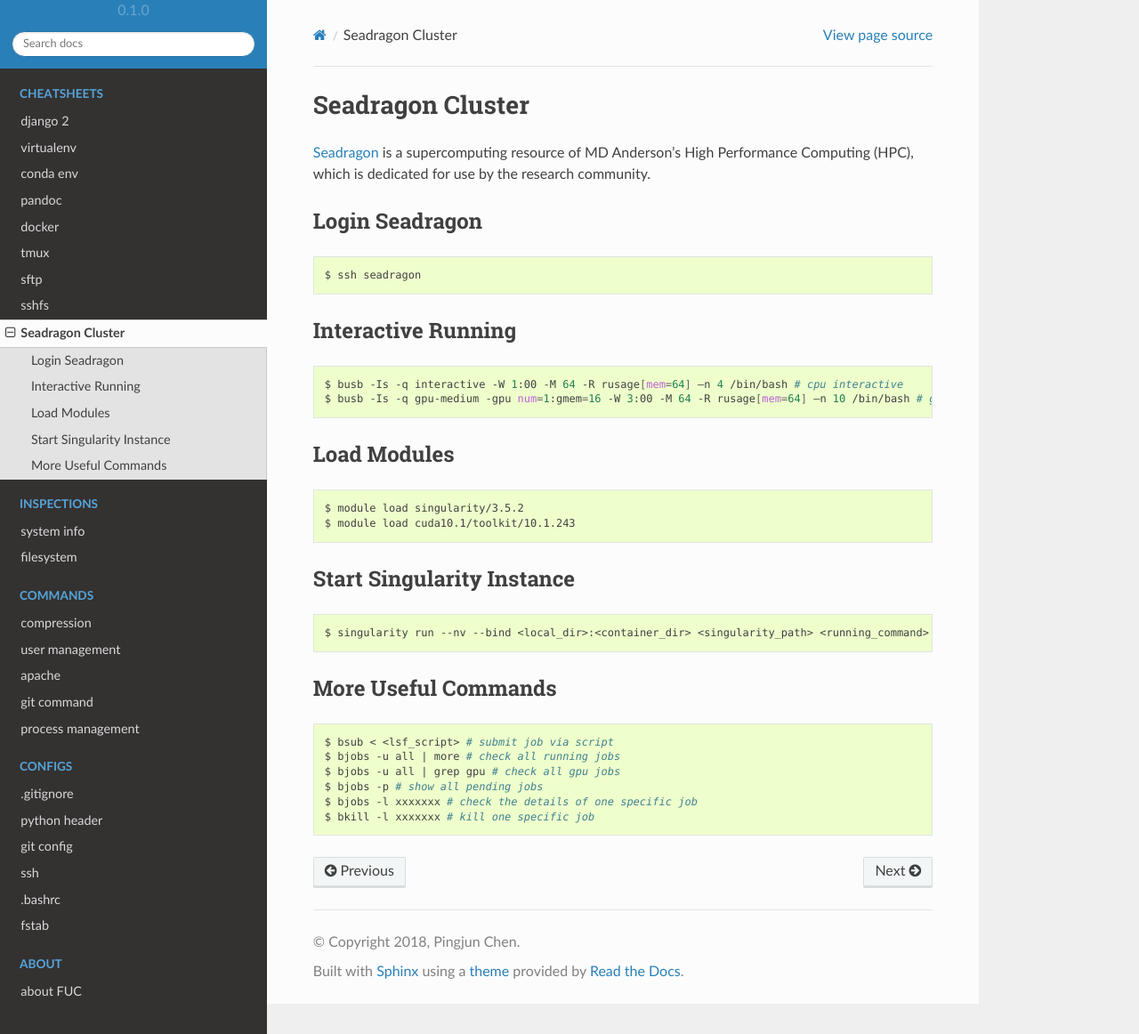
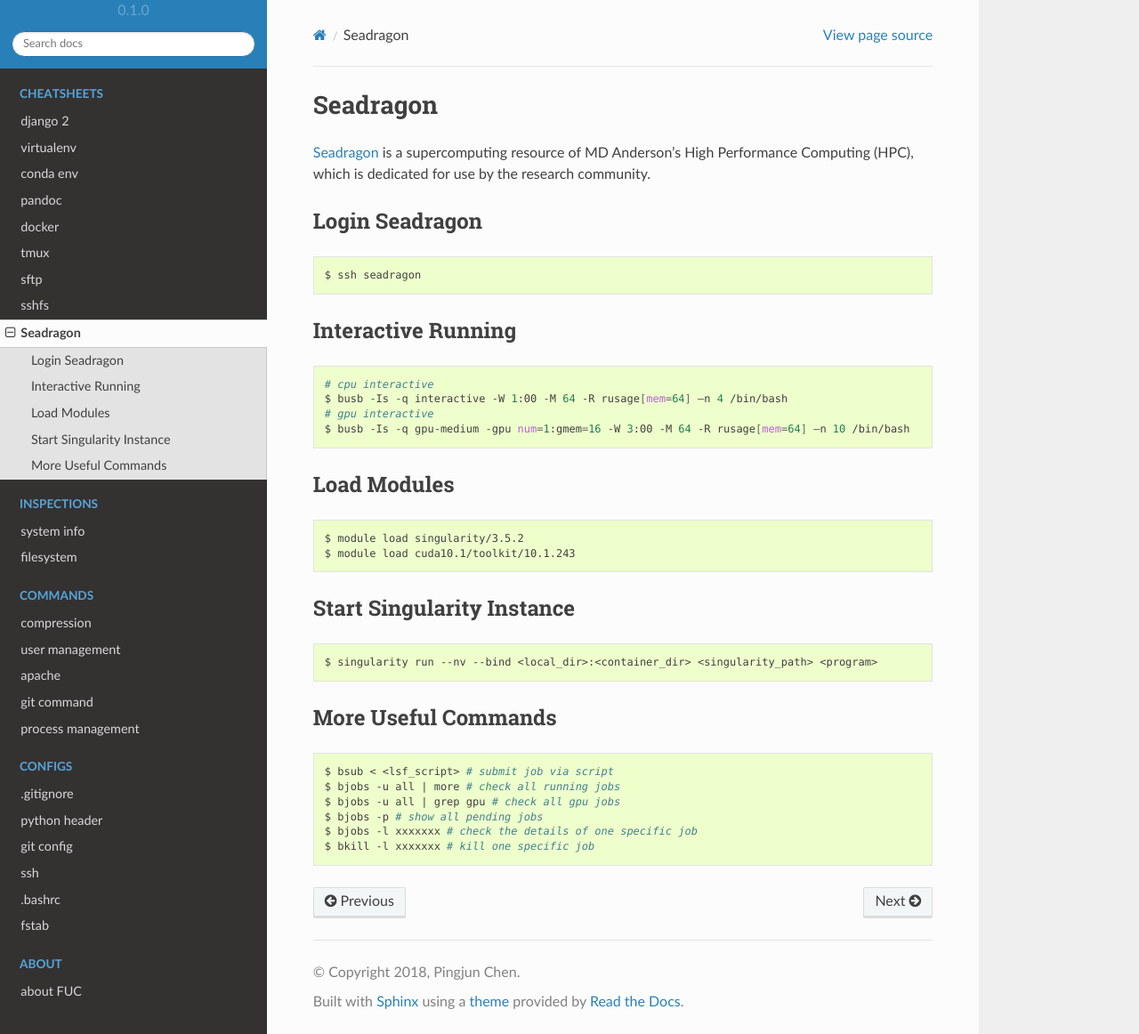
Before and after one commit to PingjunChen/FUC, a Sphinx documentation site: the page built from docs/seadragon.rst, in a window 1280 px wide and 1162 px high. Shown: the whole window at 89% size. Built offline with Sphinx 7.4.7 and the Read the Docs theme 2.0.0, drawn with Linux system fonts in a browser that asks for light colours.

Commit message:
format the seadragon command

```diff
--- a/docs/seadragon.rst
+++ b/docs/seadragon.rst
@@ -1,4 +1,4 @@
-Seadragon Cluster
+Seadragon
 ========
 
 `Seadragon <http://hpcweb.mdanderson.org/>`_ is a  supercomputing resource of
@@ -18,8 +18,10 @@ Interactive Running
 
 .. code-block:: bash
 
-    $ busb -Is -q interactive -W 1:00 -M 64 -R rusage[mem=64] –n 4 /bin/bash # cpu interactive
-    $ busb -Is -q gpu-medium -gpu num=1:gmem=16 -W 3:00 -M 64 -R rusage[mem=64] –n 10 /bin/bash # gpu interactive
+    # cpu interactive
+    $ busb -Is -q interactive -W 1:00 -M 64 -R rusage[mem=64] –n 4 /bin/bash
+    # gpu interactive
+    $ busb -Is -q gpu-medium -gpu num=1:gmem=16 -W 3:00 -M 64 -R rusage[mem=64] –n 10 /bin/bash
 
 
 Load Modules
@@ -36,7 +38,7 @@ Start Singularity Instance
 
 .. code-block:: bash
 
-    $ singularity run --nv --bind <local_dir>:<container_dir> <singularity_path> <running_command>
+    $ singularity run --nv --bind <local_dir>:<container_dir> <singularity_path> <program>
 
 
 More Useful Commands
```
